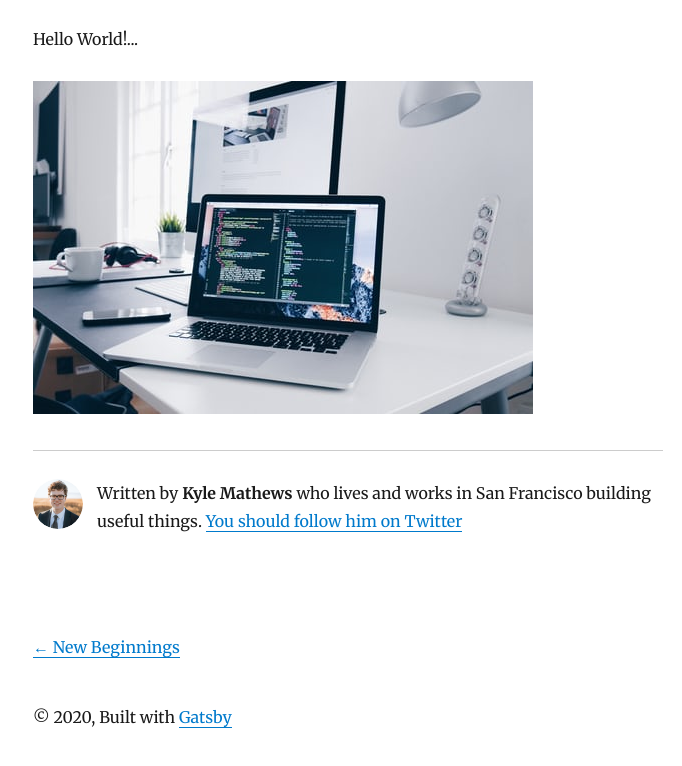
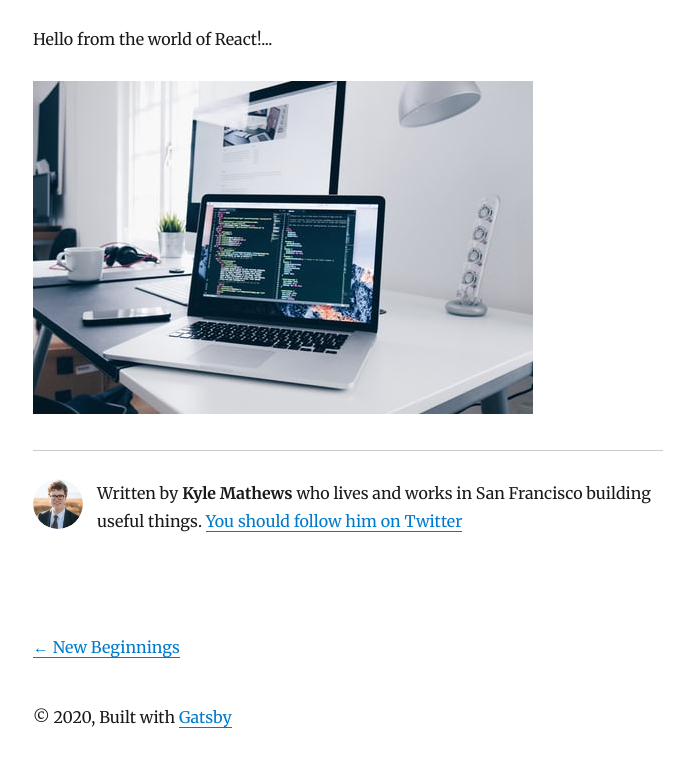
Before and after one commit to salilchhetri/personal-blog, a Gatsby site: page /2020-06-04-a-new-blog/ in a window 1280 px wide. Shown: the part 170-936 px from the top of the page, without its empty margins (292-974 px from the left). Built offline with nearby package versions, Linux system fonts and the light colour scheme; Gatsby itself is replaced by a stand-in of ours; some packages are replaced by stand-ins of ours.

Commit message:
Update Blog “2020-06-04-a-new-blog”

```diff
--- a/content/blog/2020-06-04-a-new-blog.md
+++ b/content/blog/2020-06-04-a-new-blog.md
@@ -3,6 +3,6 @@ title: A new blog
 date: 2020-06-04T11:10:54.583Z
 description: A new blog
 ---
-Hello World!...
+Hello from the world of React!...
 
 ![laptop](/img/demo-1.jpg "A laptop")
```
